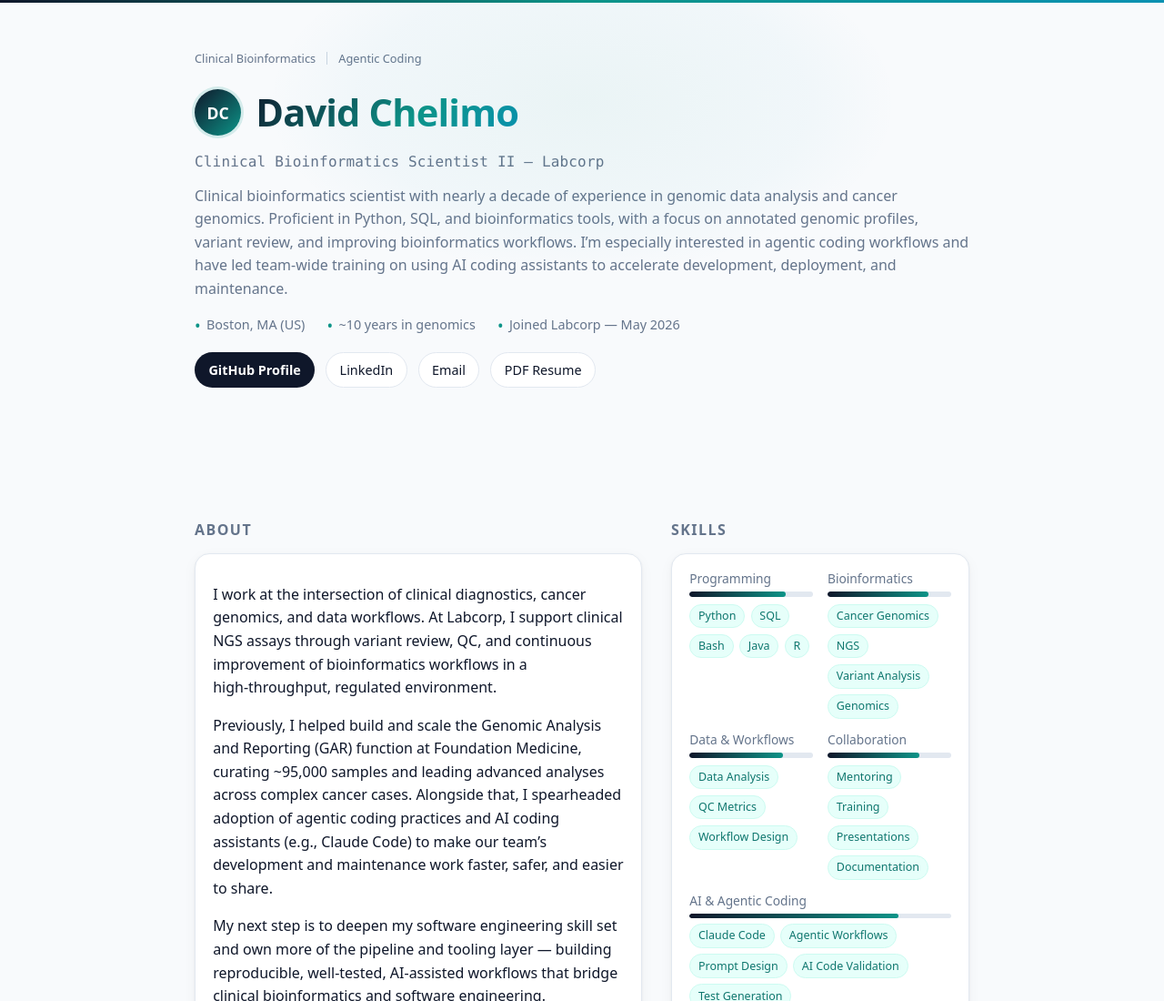
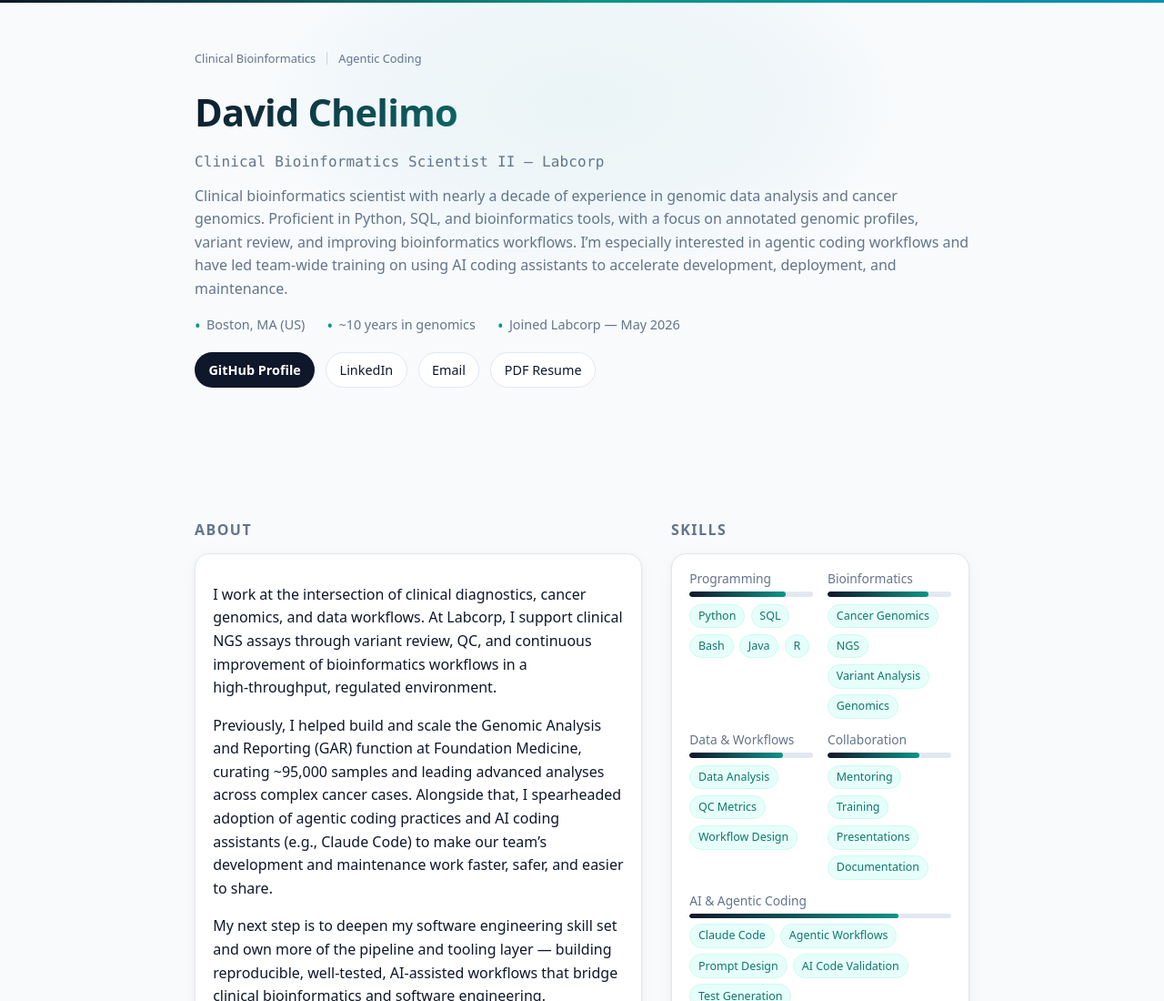
Before and after one commit to dchelimo/afya-bio, a plain HTML site: page index.html in a window 1280 px wide. Shown: the top 1100 px of the page at 91% size. Drawn offline with Linux system fonts and the light colour scheme.

Commit message:
Simplify hero: remove DC avatar, name only

```diff
--- a/index.html
+++ b/index.html
@@ -347,10 +347,7 @@
             <span class="pill-divider"></span>
             <span class="pill-tag">Agentic Coding</span>
           </div>
-          <div style="display:flex;align-items:center;gap:1rem;margin-bottom:0.5rem;">
-            <div style="width:3.2rem;height:3.2rem;border-radius:999px;background:linear-gradient(135deg,#0f172a,#0d9488);display:flex;align-items:center;justify-content:center;font-weight:800;font-size:1.1rem;color:#fff;flex-shrink:0;box-shadow:0 0 0 3px rgba(13,148,136,0.15);">DC</div>
-            <h1 style="margin:0;">David Chelimo</h1>
-          </div>
+          <h1>David Chelimo</h1>
           <h2>Clinical Bioinformatics Scientist II &mdash; Labcorp</h2>
           <p>
             Clinical bioinformatics scientist with nearly a decade of experience in genomic data analysis and cancer genomics.
```
